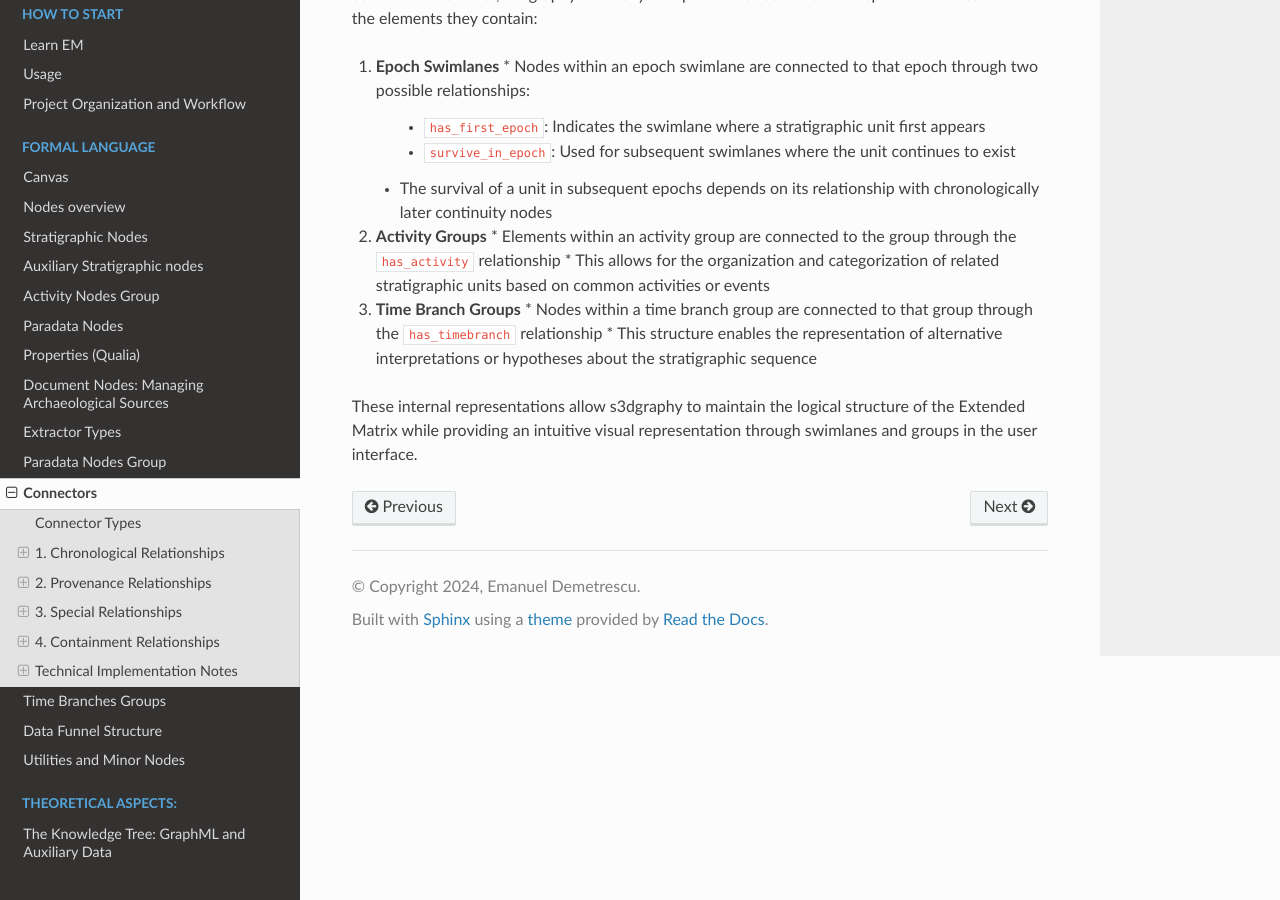
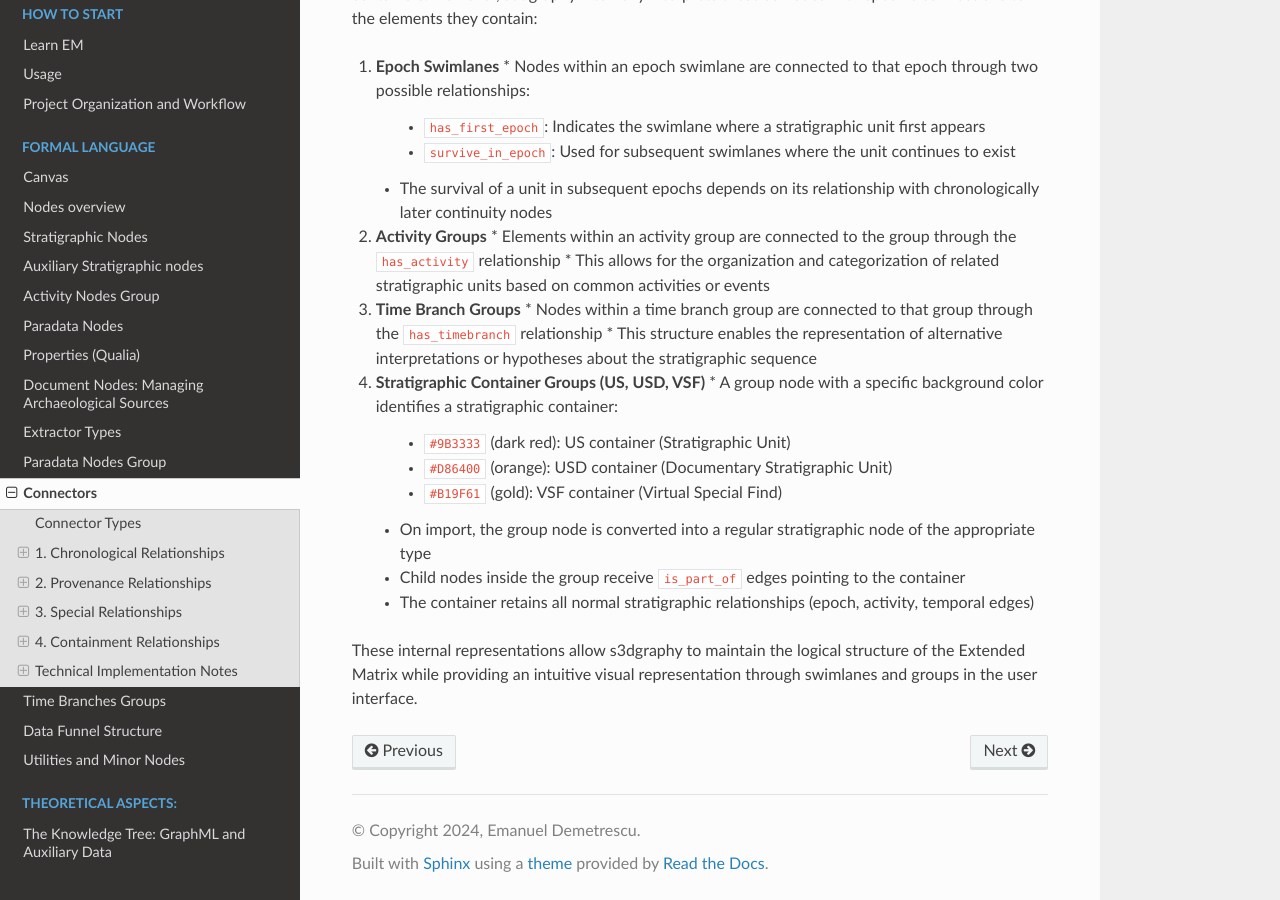
Before and after one commit to zalmoxes-laran/ExtendedMatrix-doc, a Sphinx documentation site: the page built from docs/connectors.rst, in a window 1280 px wide and 900 px high, scrolled down 5341 px. Built offline with Sphinx 7.4.7 and the Read the Docs theme 3.1.0, drawn with Linux system fonts in a browser that asks for light colours; pages that are not in the unit, such as notebooks, are missing from menus; some of the changed text lies outside the part shown.

Commit message:
Document SU/USD/VSF container group behavior
Add documentation for Stratigraphic Unit (SU), Documentary SU (USD) and Virtual Special Find (VSF) acting as group/container nodes. Updates in docs/connectors.rst describe container group colors, conversion on import, and that child nodes receive is_part_of edges while containers retain normal stratigraphic relationships. docs/stratigraphic_nodes.rst gains SU/USD/VSF “as Container” sections with examples, color hex codes (#9B3333, #D86400, #B19F61), illustrative figures, and cross-references to the is_part_of connector. These additions clarify how group nodes are represented in yEd GraphML and handled during import.

```diff
--- a/docs/connectors.rst
+++ b/docs/connectors.rst
@@ -214,4 +214,13 @@ In the visualization of the Extended Matrix, swimlanes and groups are represente
    * Nodes within a time branch group are connected to that group through the ``has_timebranch`` relationship
    * This structure enables the representation of alternative interpretations or hypotheses about the stratigraphic sequence
 
+4. **Stratigraphic Container Groups (US, USD, VSF)**
+   * A group node with a specific background color identifies a stratigraphic container:
+     - ``#9B3333`` (dark red): US container (Stratigraphic Unit)
+     - ``#D86400`` (orange): USD container (Documentary Stratigraphic Unit)
+     - ``#B19F61`` (gold): VSF container (Virtual Special Find)
+   * On import, the group node is converted into a regular stratigraphic node of the appropriate type
+   * Child nodes inside the group receive ``is_part_of`` edges pointing to the container
+   * The container retains all normal stratigraphic relationships (epoch, activity, temporal edges)
+
 These internal representations allow s3dgraphy to maintain the logical structure of the Extended Matrix while providing an intuitive visual representation through swimlanes and groups in the user interface.
```
Also changed, not shown: docs/stratigraphic_nodes.rst (+46 -0 lines).
